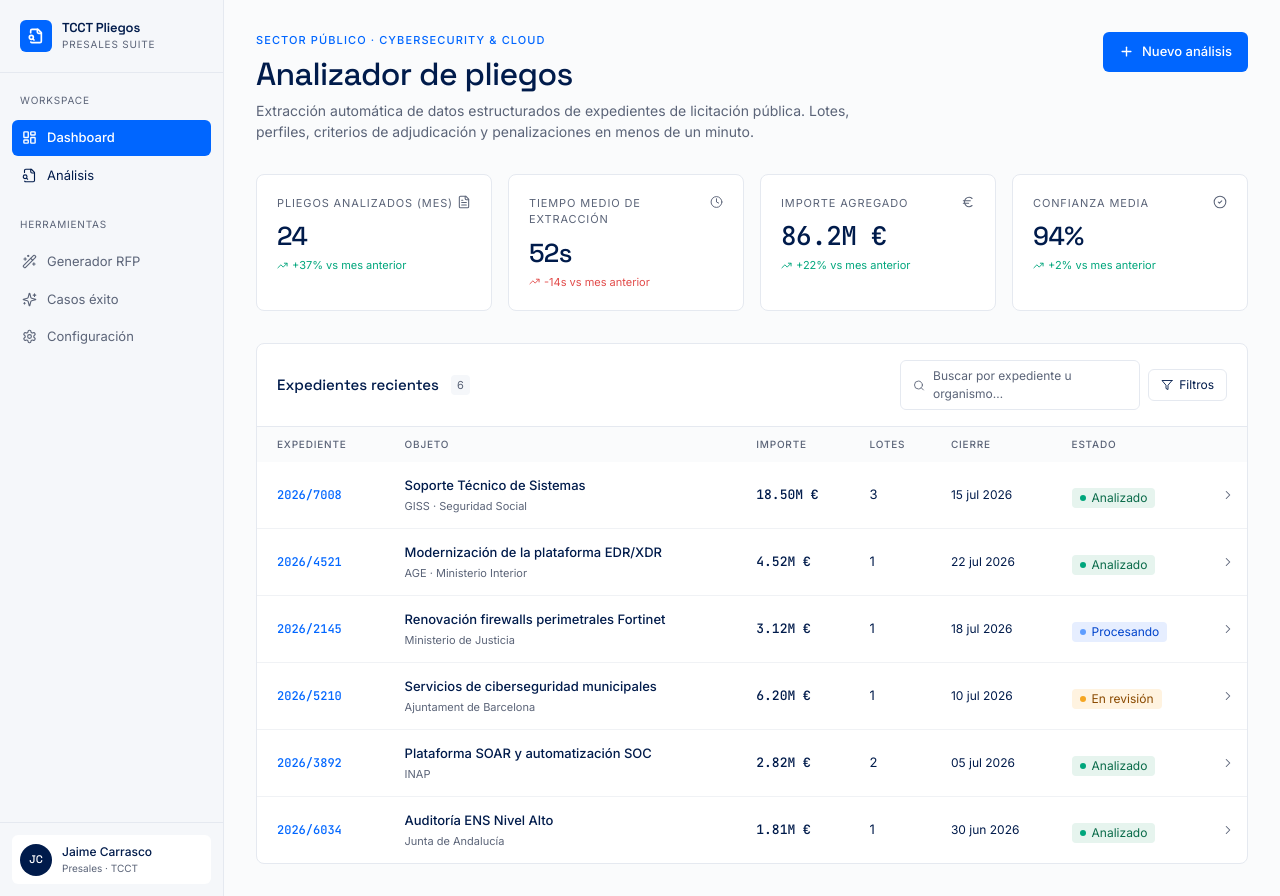
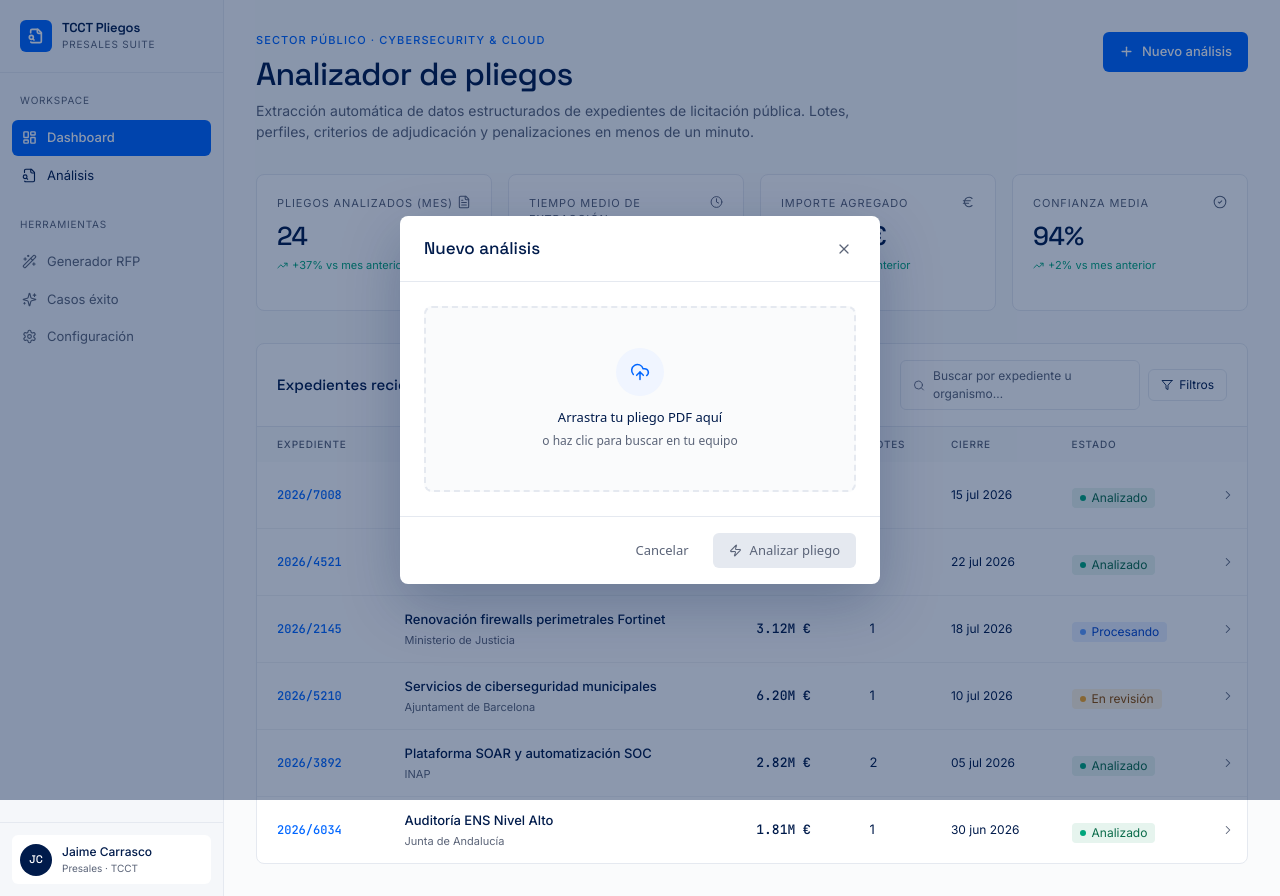
Before and after one commit to jaimerabazo/tcct-pliegos, a React (Vite) app: page / in a window 1280 px wide. Both pictures are taken after a click on the button "Nuevo análisis". Built offline with nearby package versions, Linux system fonts and the light colour scheme.

Commit message:
modal de upload con drag & drop del PDF

```diff
--- a/src/App.jsx
+++ b/src/App.jsx
@@ -1,9 +1,10 @@
-import React, { useState } from 'react';
+import React, { useState, useEffect, useRef } from 'react';
 import {
   LayoutDashboard, FileSearch, Settings, Search, Plus, ArrowLeft,
   Download, Wand2, ChevronRight, TrendingUp, Clock, Euro, CheckCircle2,
   Package, Users, Shield, Scale, AlertTriangle, Calendar, FileText,
-  Zap, ArrowUpRight, Filter, MoreHorizontal, Sparkles, Building2
+  Zap, ArrowUpRight, Filter, MoreHorizontal, Sparkles, Building2,
+  UploadCloud, X, Loader2
 } from 'lucide-react';
 
 // ---------- MOCK DATA ----------
@@ -272,6 +273,208 @@ const Sidebar = ({ view, setView }) => (
   </aside>
 );
 
+// ---------- UPLOAD MODAL ----------
+
+const UPLOAD_STEPS = [
+  'Extrayendo texto del documento…',
+  'Identificando lotes y códigos CPV…',
+  'Detectando perfiles profesionales requeridos…',
+  'Analizando criterios de adjudicación…',
+  'Consolidando resultados…'
+];
+
+const UploadModal = ({ open, onClose, onComplete }) => {
+  const [file, setFile] = useState(null);
+  const [dragging, setDragging] = useState(false);
+  const [error, setError] = useState('');
+  const [processing, setProcessing] = useState(false);
+  const [stepIndex, setStepIndex] = useState(0);
+  const [progress, setProgress] = useState(0);
+  const inputRef = useRef(null);
+
+  const reset = () => {
+    setFile(null);
+    setDragging(false);
+    setError('');
+    setProcessing(false);
+    setStepIndex(0);
+    setProgress(0);
+  };
+
+  const handleClose = () => {
+    if (processing) return;
+    reset();
+    onClose();
+  };
+
+  const validateAndSetFile = (f) => {
+    if (!f) return;
+    if (f.type !== 'application/pdf' && !f.name.toLowerCase().endsWith('.pdf')) {
+      setError('Solo se admiten archivos PDF.');
+      return;
+    }
+    setError('');
+    setFile(f);
+  };
+
+  const handleDrop = (e) => {
+    e.preventDefault();
+    setDragging(false);
+    validateAndSetFile(e.dataTransfer.files?.[0]);
+  };
+
+  useEffect(() => {
+    if (!processing) return;
+    setStepIndex(0);
+    setProgress(0);
+    let pct = 0;
+    const interval = setInterval(() => {
+      pct += 4;
+      const clamped = Math.min(pct, 100);
+      setProgress(clamped);
+      setStepIndex(Math.min(Math.floor(clamped / (100 / UPLOAD_STEPS.length)), UPLOAD_STEPS.length - 1));
+      if (clamped >= 100) {
+        clearInterval(interval);
+        setTimeout(() => {
+          onComplete();
+          reset();
+        }, 300);
+      }
+    }, 90);
+    return () => clearInterval(interval);
+  }, [processing]);
+
+  if (!open) return null;
+
+  return (
+    <div
+      className="fixed inset-0 z-50 flex items-center justify-center p-4"
+      style={{ background: 'rgba(0,27,75,0.45)' }}
+      onClick={handleClose}
+    >
+      <div
+        className="w-full max-w-[480px] rounded-lg bg-white"
+        style={{ boxShadow: '0 20px 60px rgba(0,27,75,0.25)' }}
+        onClick={e => e.stopPropagation()}
+      >
+        <div className="flex items-center justify-between px-6 py-5 border-b" style={{ borderColor: '#E5E9F0' }}>
+          <h2 style={{ fontFamily: '"Space Grotesk", sans-serif', fontWeight: 500, fontSize: '17px', color: '#001B4B' }}>
+            Nuevo análisis
+          </h2>
+          {!processing && (
+            <button
+              onClick={handleClose}
+              className="p-1 rounded-md transition"
+              style={{ color: '#5B6478' }}
+              onMouseEnter={e => e.currentTarget.style.background = '#F5F7FA'}
+              onMouseLeave={e => e.currentTarget.style.background = 'transparent'}
+            >
+              <X size={16} strokeWidth={1.8} />
+            </button>
+          )}
+        </div>
+
+        <div className="p-6">
+          {processing ? (
+            <div className="py-6">
+              <div className="flex items-center gap-3 mb-5">
+                <Loader2 size={18} strokeWidth={2} color="#0066FF" className="animate-spin" />
+                <div className="text-[13px]" style={{ color: '#001B4B', fontWeight: 500 }}>{UPLOAD_STEPS[stepIndex]}</div>
+              </div>
+              <div className="h-1.5 rounded-full overflow-hidden" style={{ background: '#E5E9F0' }}>
+                <div className="h-full rounded-full transition-all" style={{ width: `${progress}%`, background: '#0066FF' }} />
+              </div>
+              <div className="mt-2 text-[11px] text-right" style={{ color: '#5B6478', fontFamily: '"JetBrains Mono", monospace' }}>{progress}%</div>
+            </div>
+          ) : file ? (
+            <div className="flex items-center gap-3 p-4 rounded-md border" style={{ borderColor: '#E5E9F0', background: '#FAFBFC' }}>
+              <div className="w-10 h-10 rounded-md flex items-center justify-center shrink-0" style={{ background: '#F0F5FF' }}>
+                <FileText size={18} color="#0066FF" strokeWidth={1.8} />
+              </div>
+              <div className="flex-1 min-w-0">
+                <div className="text-[13px] truncate" style={{ color: '#001B4B', fontWeight: 500 }}>{file.name}</div>
+                <div className="text-[11px]" style={{ color: '#5B6478' }}>{(file.size / 1024 / 1024).toFixed(2)} MB</div>
+              </div>
+              <button
+                onClick={() => setFile(null)}
+                className="p-1.5 rounded-md transition shrink-0"
+                style={{ color: '#5B6478' }}
+                onMouseEnter={e => e.currentTarget.style.background = '#F0F2F5'}
+                onMouseLeave={e => e.currentTarget.style.background = 'transparent'}
+              >
+                <X size={14} strokeWidth={1.8} />
+              </button>
+            </div>
+          ) : (
+            <div
+              onDragOver={e => { e.preventDefault(); setDragging(true); }}
+              onDragLeave={() => setDragging(false)}
+              onDrop={handleDrop}
+              onClick={() => inputRef.current?.click()}
+              className="flex flex-col items-center justify-center text-center rounded-lg cursor-pointer transition"
+              style={{
+                border: `2px dashed ${dragging ? '#0066FF' : '#E5E9F0'}`,
+                background: dragging ? '#F0F5FF' : '#FAFBFC',
+                padding: '40px 24px'
+              }}
+            >
+              <div className="w-12 h-12 rounded-full flex items-center justify-center mb-3 transition" style={{ background: dragging ? '#0066FF' : '#F0F5FF' }}>
+                <UploadCloud size={20} color={dragging ? 'white' : '#0066FF'} strokeWidth={1.8} />
+              </div>
+              <div className="text-[13px] mb-1" style={{ color: '#001B4B', fontWeight: 500 }}>
+                Arrastra tu pliego PDF aquí
+              </div>
+              <div className="text-[12px]" style={{ color: '#5B6478' }}>
+                o haz clic para buscar en tu equipo
+              </div>
+              <input
+                ref={inputRef}
+                type="file"
+                accept="application/pdf,.pdf"
+                className="hidden"
+                onChange={e => validateAndSetFile(e.target.files?.[0])}
+              />
+            </div>
+          )}
+          {error && (
+            <div className="mt-3 text-[12px]" style={{ color: '#8B1F1F' }}>{error}</div>
+          )}
+        </div>
+
+        {!processing && (
+          <div className="flex items-center justify-end gap-2 px-6 py-4 border-t" style={{ borderColor: '#E5E9F0' }}>
+            <button
+              onClick={handleClose}
+              className="px-4 py-2 rounded-md text-[13px] transition"
+              style={{ color: '#5B6478' }}
+              onMouseEnter={e => e.currentTarget.style.background = '#F5F7FA'}
+              onMouseLeave={e => e.currentTarget.style.background = 'transparent'}
+            >
+              Cancelar
+            </button>
+            <button
+              onClick={() => file && setProcessing(true)}
+              disabled={!file}
+              className="flex items-center gap-2 px-4 py-2 rounded-md text-[13px] transition"
+              style={{
+                background: file ? '#0066FF' : '#E5E9F0',
+                color: file ? 'white' : '#5B6478',
+                fontWeight: 500,
+                cursor: file ? 'pointer' : 'not-allowed'
+              }}
+              onMouseEnter={e => { if (file) e.currentTarget.style.background = '#0044CC'; }}
+              onMouseLeave={e => { if (file) e.currentTarget.style.background = '#0066FF'; }}
+            >
+              <Zap size={13} strokeWidth={2} />
+              Analizar pliego
+            </button>
+          </div>
+        )}
+      </div>
+    </div>
+  );
+};
+
 // ---------- DASHBOARD ----------
 
 const KpiCard = ({ label, value, delta, icon: Icon, mono }) => (
@@ -292,7 +495,7 @@ const KpiCard = ({ label, value, delta, icon: Icon, mono }) => (
   </div>
 );
 
-const Dashboard = ({ onSelect }) => (
+const Dashboard = ({ onSelect, onNewAnalysis }) => (
   <div className="p-8 max-w-[1200px]">
     <div className="flex items-start justify-between mb-8">
       <div>
@@ -304,7 +507,7 @@ const Dashboard = ({ onSelect }) => (
           Extracción automática de datos estructurados de expedientes de licitación pública. Lotes, perfiles, criterios de adjudicación y penalizaciones en menos de un minuto.
         </p>
       </div>
-      <button className="flex items-center gap-2 px-4 py-2.5 rounded-md text-[13px] transition" style={{ background: '#0066FF', color: 'white', fontWeight: 500 }}
+      <button onClick={onNewAnalysis} className="flex items-center gap-2 px-4 py-2.5 rounded-md text-[13px] transition" style={{ background: '#0066FF', color: 'white', fontWeight: 500 }}
         onMouseEnter={e => e.currentTarget.style.background = '#0044CC'}
         onMouseLeave={e => e.currentTarget.style.background = '#0066FF'}>
         <Plus size={15} strokeWidth={2.2} />
@@ -764,10 +967,16 @@ const Analysis = ({ pliego, onBack }) => {
 export default function App() {
   const [view, setView] = useState('dashboard');
   const [selectedPliego, setSelectedPliego] = useState(null);
+  const [showUploadModal, setShowUploadModal] = useState(false);
 
   const handleSelect = (p) => {
     setSelectedPliego(p);
     setView('analysis');
+  };
+
+  const handleUploadComplete = () => {
+    setShowUploadModal(false);
+    handleSelect(MOCK_PLIEGOS[0]); // único expediente con análisis mock completo
   };
 
   return (
@@ -775,10 +984,15 @@ export default function App() {
       <div className="min-h-screen flex" style={{ background: '#FAFBFC', fontFamily: '"Inter", -apple-system, sans-serif', color: '#001B4B' }}>
         <Sidebar view={view} setView={setView} />
         <main className="flex-1 overflow-auto">
-          {view === 'dashboard' && <Dashboard onSelect={handleSelect} />}
+          {view === 'dashboard' && <Dashboard onSelect={handleSelect} onNewAnalysis={() => setShowUploadModal(true)} />}
           {view === 'analysis' && selectedPliego && <Analysis pliego={selectedPliego} onBack={() => setView('dashboard')} />}
         </main>
       </div>
+      <UploadModal
+        open={showUploadModal}
+        onClose={() => setShowUploadModal(false)}
+        onComplete={handleUploadComplete}
+      />
     </>
   );
 }
```
Also changed, not shown: .claude/launch.json (added), 2 other files (tests, documents, lock files or other folders).
